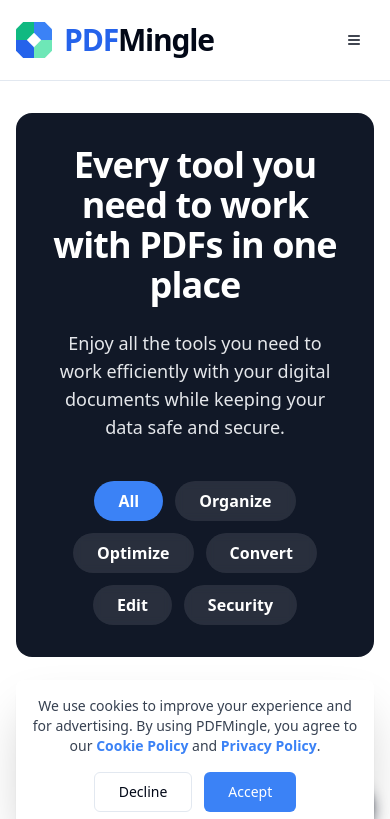
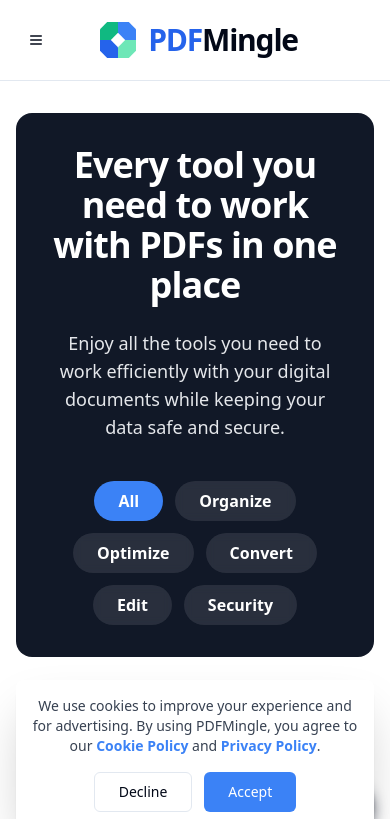
Before and after one commit to widhia-solanki/Pdfmingle, a Next.js app: page / in a window 390 px wide. Shown: the top 819 px of the page. Built offline with nearby package versions, Linux system fonts and the light colour scheme.

Commit message:
Update Header.tsx

```diff
--- a/src/components/Header.tsx
+++ b/src/components/Header.tsx
@@ -6,13 +6,19 @@ import { ToolsMenu } from './ToolsMenu';
 
 export const Header = () => {
   return (
-    // THE FIX:
-    // - `bg-background/80`: Uses the theme's background color with some transparency.
-    // - `border-b border-border`: Uses the theme's border color.
     <header className="sticky top-0 z-50 w-full border-b border-border bg-background/80 backdrop-blur-lg">
       <div className="container mx-auto flex h-20 items-center justify-between px-4">
-        {/* Logo and Brand Name - uses `text-foreground` for theme awareness */}
-        <Link href="/" className="flex items-center gap-3 text-2xl font-bold tracking-tighter text-foreground no-underline">
+
+        {/* --- THIS IS THE FIX --- */}
+        {/* On mobile (default), show the menu. Hide it on medium screens and up. */}
+        <div className="md:hidden">
+          <NewMobileMenu />
+        </div>
+
+        {/* Logo and Brand Name */}
+        {/* On mobile, this will be pushed to the center. On desktop, it's on the left. */}
+        <div className="flex-1 md:flex-none">
+          <Link href="/" className="flex items-center justify-center md:justify-start gap-3 text-2xl font-bold tracking-tighter text-foreground no-underline">
             <svg
               width="36"
               height="36"
@@ -20,7 +26,6 @@ export const Header = () => {
               xmlns="http://www.w3.org/2000/svg"
               aria-hidden="true"
             >
-            {/* The SVG colors are brand colors, so they remain unchanged */}
               <path d="M50 0 L20 0 L0 20 L0 50 L30 50 L50 30 Z" fill="#10B981" />
               <path d="M50 0 L80 0 L100 20 L100 50 L70 50 L50 30 Z" fill="#3B82F6" />
               <path d="M50 100 L20 100 L0 80 L0 50 L30 50 L50 70 Z" fill="#2563EB" />
@@ -28,19 +33,19 @@ export const Header = () => {
             </svg>
             <div className="text-3xl">
               <span className="text-blue-600">PDF</span>
-            {/* The second part of the name now also uses `text-foreground` */}
               <span className="text-foreground">Mingle</span>
             </div>
           </Link>
+        </div>
 
-        <div className="flex items-center gap-2">
-          <div className="hidden md:flex">
+        {/* Desktop Menu - visible on medium screens and up */}
+        <div className="hidden md:flex flex-1 justify-end">
           <ToolsMenu />
         </div>
-          <div className="md:hidden">
-            <NewMobileMenu />
-          </div>
-        </div>
+
+        {/* Spacer for mobile to balance the menu button and center the logo */}
+        <div className="w-8 md:hidden" aria-hidden="true" />
+
       </div>
     </header>
   );
```
Lines whose indentation alone changed are shown as unchanged.
